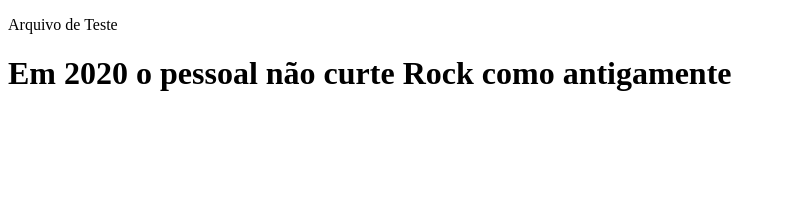
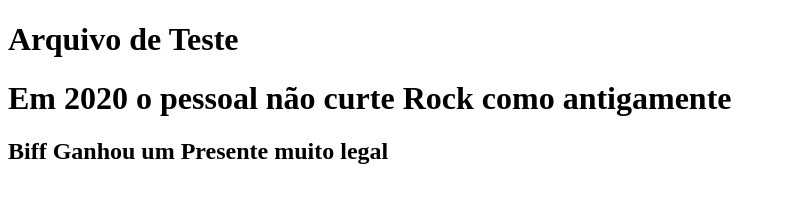
Before and after one commit to thiago-barros/git-101, a plain HTML site: page index.html in a window 1280 px wide. Shown: the whole page, without its empty margins (0-786 px from the left). Drawn offline with Linux system fonts and the light colour scheme.

Commit message:
biff ganha presente

```diff
--- a/index.html
+++ b/index.html
@@ -4,9 +4,11 @@
 	<title>Aula de Configuração do Git Hub</title>
 </head>
 <body>
-<p>Arquivo de Teste</p>
+<h1>Arquivo de Teste</h1>
 
 <h1>Em 2020 o pessoal não curte Rock como antigamente</h1>
 
+<h2>Biff Ganhou um Presente muito legal</h2>
+
 </body>
 </html>
```
